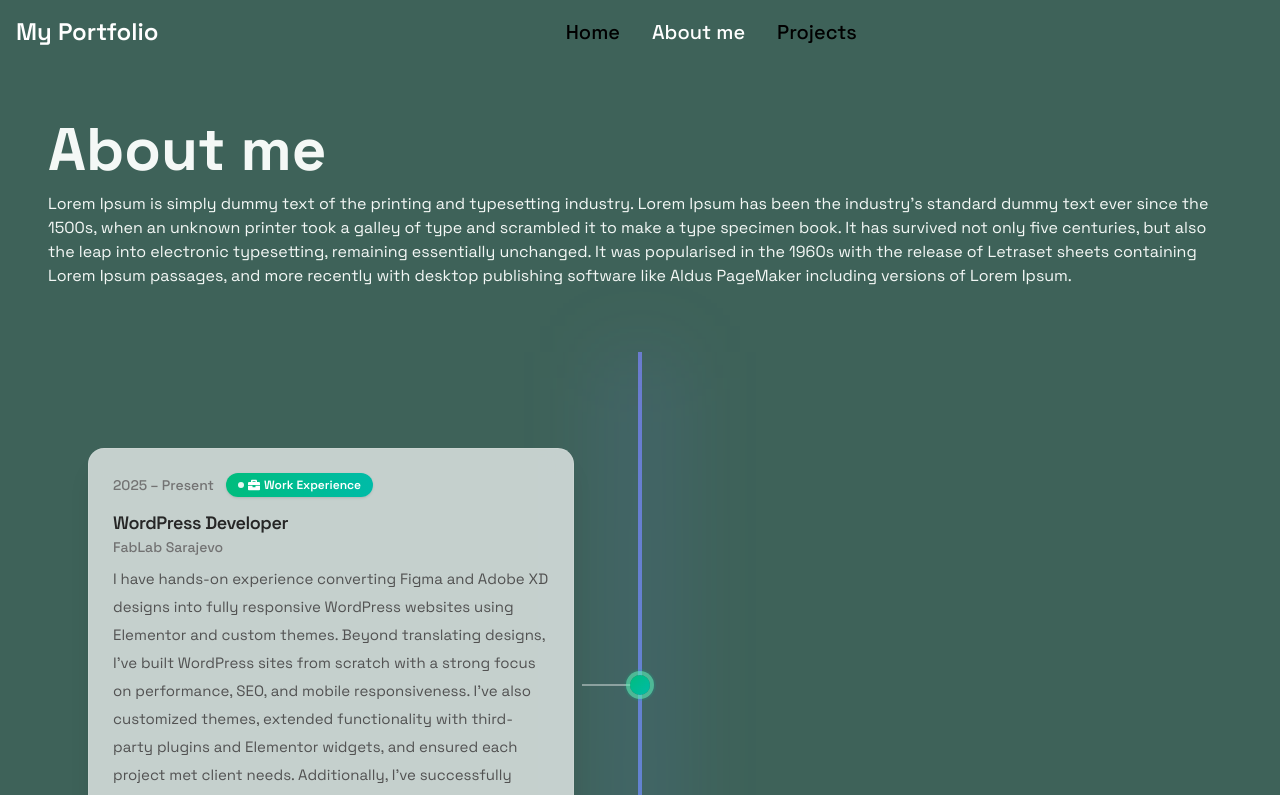
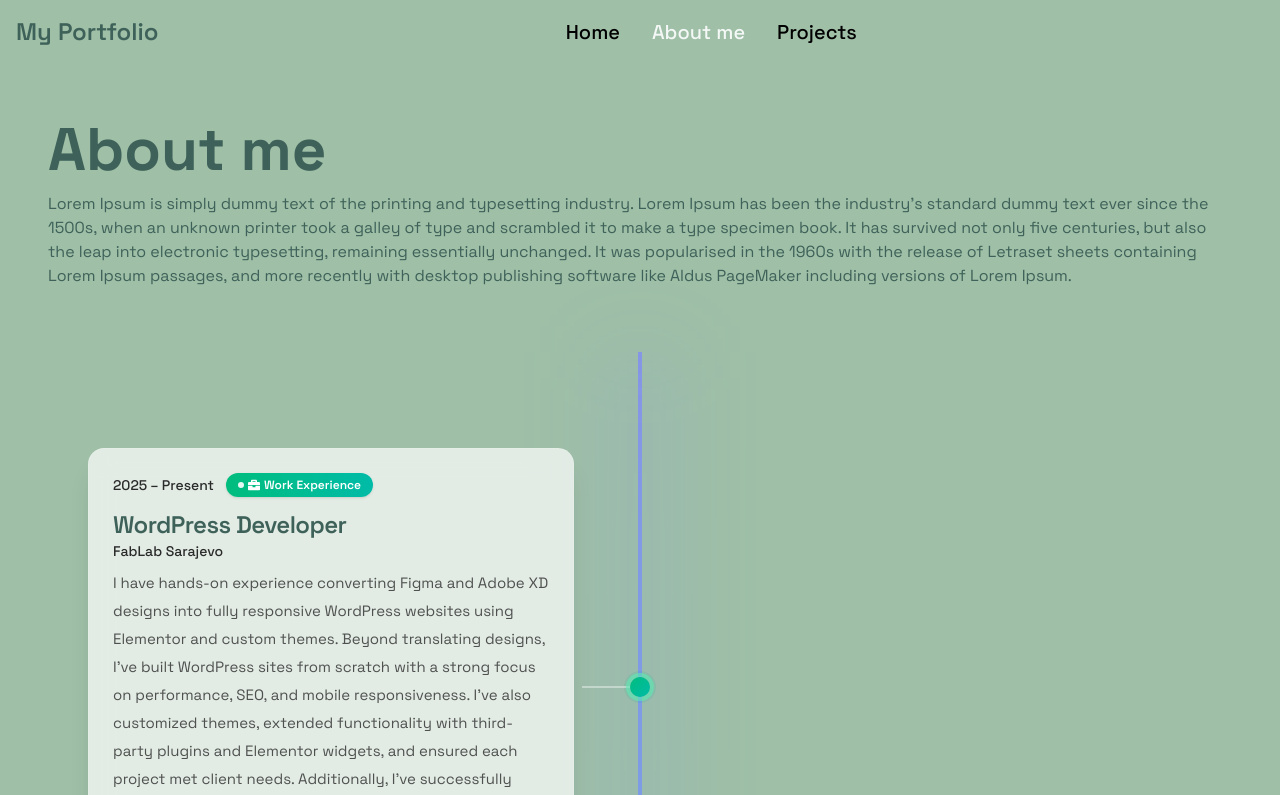
Before and after one commit to TarikKarahodzic/portfolio-website, a Next.js app: page /about in a window 1280 px wide. Shown: the top 795 px of the page. Built offline with nearby package versions, Linux system fonts and the light colour scheme.

Commit message:
Changed design across the site

```diff
--- a/app/about/page.tsx
+++ b/app/about/page.tsx
@@ -4,11 +4,15 @@ import { FaReact, FaWordpress, FaGithub, FaGraduationCap, FaBriefcase } from "re
 import { SiNextdotjs, SiTailwindcss, SiSupabase, SiTypescript, SiPython } from "react-icons/si";
 import { MdVolunteerActivism } from "react-icons/md";
 
-const tagStyles: Record<
-  string,
-  { grad: string; text: string; ring: string; icon: JSX.Element }
-> = {
-  "Education": {
+type TagStyle = {
+  grad: string;
+  text: string;
+  ring: string;
+  icon: JSX.Element;
+};
+
+const tagStyles: Record<string, TagStyle> = {
+  Education: {
     grad: "from-sky-500 to-indigo-500",
     text: "text-sky-900",
     ring: "ring-sky-300/60",
@@ -20,25 +24,25 @@ const tagStyles: Record<
     ring: "ring-emerald-300/60",
     icon: <FaBriefcase />,
   },
-  "Volunteering": {
+  Volunteering: {
     grad: "from-amber-500 to-orange-500",
     text: "text-amber-900",
     ring: "ring-amber-300/60",
     icon: <MdVolunteerActivism />,
   },
-}
+};
 
 export default function Page() {
   return (
     <main>
       <section className="md:px-6">
         <div className="mx-auto max-w-7xl pt-30 pb-16">
-          <h1 className="text-6xl px-6 font-bold pb-3 text-primary">About me</h1>
-          <p className="text-base px-6 text-primary">Lorem Ipsum is simply dummy text of the printing and typesetting industry. Lorem Ipsum has been the industry&apos;s standard dummy text ever since the 1500s, when an unknown printer took a galley of type and scrambled it to make a type specimen book. It has survived not only five centuries, but also the leap into electronic typesetting, remaining essentially unchanged. It was popularised in the 1960s with the release of Letraset sheets containing Lorem Ipsum passages, and more recently with desktop publishing software like Aldus PageMaker including versions of Lorem Ipsum.</p>
+          <h1 className="text-6xl px-6 font-bold pb-3 text-moss">About me</h1>
+          <p className="text-base px-6 text-moss">Lorem Ipsum is simply dummy text of the printing and typesetting industry. Lorem Ipsum has been the industry&apos;s standard dummy text ever since the 1500s, when an unknown printer took a galley of type and scrambled it to make a type specimen book. It has survived not only five centuries, but also the leap into electronic typesetting, remaining essentially unchanged. It was popularised in the 1960s with the release of Letraset sheets containing Lorem Ipsum passages, and more recently with desktop publishing software like Aldus PageMaker including versions of Lorem Ipsum.</p>
         </div>
       </section>
 
-      <section className="relative mx-auto max-w-6xl px-6 py-24">
+      <section className="relative mx-auto max-w-6xl px-6 py-24 pb-6">
         {/* Center gradient line */}
         <div
           aria-hidden
@@ -53,7 +57,7 @@ export default function Page() {
         <ol className="space-y-24">
           {events.map((e, i) => {
             const isLeft = i % 2 === 0;
-            const color = tagStyles[e.tags] ?? { grad: "from-gray-400 to-gray-600", text: "text-gray-900", ring: "ring-gray-300/60" };
+            const color = tagStyles[e.tags] ?? { grad: "from-gray-400 to-gray-600", text: "text-gray-900", ring: "ring-gray-300/60", icon: <span className="inline-block h-2 w-2 rounded-full bg-white/90" /> };
 
             return (
               <li key={`${e.title}-${i}`} className="relative">
@@ -66,7 +70,7 @@ export default function Page() {
                   >
                     {/* Year + Tag */}
                     <div className="mb-3 flex items-center gap-3">
-                      <time className="text-sm font-medium text-neutral-500 dark:text-neutral-400">
+                      <time className="text-sm font-medium text-charcoal">
                         {e.start_year}
                         {e.end_year && e.end_year !== e.start_year ? ` – ${e.end_year}` : !e.end_year ? " – Present" : ""}
                       </time>
@@ -82,15 +86,15 @@ export default function Page() {
                       </span>
                     </div>
 
-                    <h3 className="text-lg font-semibold tracking-tight text-neutral-800 dark:text-white">
+                    <h3 className="text-2xl font-semibold tracking-tight text-moss dark:moss">
                       {e.title}
                     </h3>
 
-                    <p className="text-sm font-medium text-neutral-500 dark:text-neutral-400">
+                    <p className="text-sm font-medium text-charcoal">
                       {e.org}
                     </p>
 
-                    <p className="mt-2 text-[15px] leading-7 text-neutral-600 dark:text-neutral-300">
+                    <p className="mt-2 text-[15px] leading-7 text-charcoal/80">
                       {e.description}
                     </p>
 
@@ -120,8 +124,8 @@ export default function Page() {
         </ol>
       </section>
 
-      <section className="py-20 px-6 text-center">
-        <h2 className="text-4xl font-bold text-primary mb-8">Skills & Tools</h2>
+      <section className="py-20 px-6 text-center bg-primary">
+        <h2 className="text-4xl font-bold text-moss mb-8">Skills & Tools</h2>
         <div className="grid grid-cols-2 md:grid-cols-4 gap-6 justify-center items-center">
           {[
             { icon: <FaReact />, color: 'text-sky-500', label: 'React' },
@@ -134,17 +138,17 @@ export default function Page() {
           ].map((tool, i) => (
             <div
               key={i}
-              className={`backdrop-blur-lg bg-white/10 dark:bg-white/5 border border-white/20 rounded-xl p-4 flex flex-col items-center transition transform hover:-translate-y-1 hover:shadow-lg`}
+              className={`backdrop-blur-lg bg-moss border border-white/20 rounded-xl p-4 flex flex-col items-center transition transform hover:-translate-y-1 hover:shadow-lg`}
             >
               <div className={`text-4xl ${tool.color}`}>{tool.icon}</div>
-              <p className="mt-2 text-sm font-medium text-white/80">{tool.label}</p>
+              <p className="mt-2 text-sm font-medium text-primary">{tool.label}</p>
             </div>
           ))}
         </div>
       </section>
 
       <section className="py-20 text-center">
-        <h2 className="text-4xl font-bold text-primary mb-8">Languages</h2>
+        <h2 className="text-4xl font-bold text-moss mb-8">Languages</h2>
         <div className="flex justify-center gap-6 flex-wrap">
           {[
             { label: "Bosnian – Native" },
@@ -153,7 +157,7 @@ export default function Page() {
           ].map((lang, i) => (
             <span
               key={i}
-              className="bg-primary/10 backdrop-blur-md border border-white/20 text-white/90 px-5 py-3 rounded-xl flex items-center gap-2 text-lg font-semibold transition hover:-translate-y-1 hover:shadow-lg"
+              className="bg-moss backdrop-blur-md border border-white/20 text-white/90 px-5 py-3 rounded-xl flex items-center gap-2 text-lg font-semibold transition hover:-translate-y-1 hover:shadow-lg"
             >
               {lang.label}
             </span>
--- a/app/globals.css
+++ b/app/globals.css
@@ -1,10 +1,10 @@
 @import "tailwindcss";
 
 :root {
-  --background: #3E6259;
+  --background: #9FBFA7;
   --foreground: #ededed;
 }
-
+/* 3E6259 */
 @theme inline {
   --color-primary: #F4F8F6;
   --color-moss: #3E6259;
@@ -18,7 +18,7 @@
 
 @media (prefers-color-scheme: dark) {
   :root {
-    --background: #3E6259;
+    --background: #9FBFA7;
     --foreground: #ededed;
   }
 }
@@ -29,8 +29,8 @@ body {
 }
 
 .btn-primary {
-  background-color: var(--color-primary);
-  color: var(--background);
+  background-color: var(--color-moss);
+  color: var(--color-primary);
   border: none;
   font-weight: 600;
   cursor: pointer;
@@ -45,8 +45,8 @@ body {
 
 .btn-secondary {
   background-color: transparent;
-  color: var(--color-accent);
-  border: 2px solid var(--color-accent);
+  color: var(--color-moss);
+  border: 2px solid var(--color-moss);
   padding: 0.75em 1.5em;
   font-weight: 500;
   cursor: pointer;
@@ -57,6 +57,7 @@ body {
 .btn-secondary:focus {
   background-color: var(--color-accent);
   color: var(--color-primary);
+  border-color: var(--color-primary);
   /* Your dark background */
 }
 
--- a/app/page.tsx
+++ b/app/page.tsx
@@ -24,8 +24,8 @@ export default function Home() {
   return (
     <main>
       <section className="h-screen flex flex-col justify-center items-center text-center px-5">
-        <h1 className="text-5xl font-bold text-primary">Hi, I’m Tarik Karahodzic</h1>
-        <p className="mt-2 text-xl text-primary">
+        <h1 className="text-5xl font-bold text-moss">Hi, I’m Tarik Karahodzic</h1>
+        <p className="mt-2 text-xl text-moss">
           Software Engineer building responsive web apps with React, Next.js & WordPress.
         </p>
         <div className="mt-6 flex gap-4">
@@ -63,7 +63,7 @@ export default function Home() {
       </section>
 
       <section className="py-30 text-center">
-        <h2 className="text-5xl font-bold mb-22 text-primary px-2">
+        <h2 className="text-5xl font-bold mb-22 text-moss px-2">
           Featured Projects
         </h2>
 
@@ -93,9 +93,9 @@ export default function Home() {
             href="/projects"
             className="
             inline-block px-6 py-3 rounded-full font-bold
-            bg-accent text-primary
+            bg-moss text-primary
             shadow transition duration-300 ease-in-out
-            hover:text-primary
+            hover:bg-primary hover:text-moss
           "
           >
             See All Projects
--- a/components/FeaturedProjectCard.tsx
+++ b/components/FeaturedProjectCard.tsx
@@ -1,8 +1,7 @@
-// components/FeaturedProjectCard.tsx
 'use client';
 
 import Link from "next/link";
-import Image from "next/image"; // ✅ import Next.js Image
+import Image from "next/image";
 import React from "react";
 
 type FeaturedProjectCardProps = {
@@ -18,7 +17,7 @@ export default function FeaturedProjectCard({ title, desc, image, link }: Featur
       href={link}
       className="
         group block rounded-xl overflow-hidden
-        bg-accent
+        bg-moss
         shadow transition
         hover:shadow-lg
       "
@@ -36,10 +35,10 @@ export default function FeaturedProjectCard({ title, desc, image, link }: Featur
         />
       </div>
       <div className="p-4">
-        <h3 className="text-xl font-semibold text-black">
+        <h3 className="text-xl font-semibold text-primary">
           {title}
         </h3>
-        <p className="text-charcoal">{desc}</p>
+        <p className="text-accent">{desc}</p>
       </div>
     </Link>
   );
--- a/components/Navbar.tsx
+++ b/components/Navbar.tsx
@@ -13,7 +13,7 @@ export default function Navbar() {
       <div className="max-w-screen-xl flex flex-wrap items-center justify-between mx-auto p-4">
 
         <Link href="/" className="flex items-center space-x-3 rtl:space-x-reverse">
-          <span className="self-center text-2xl font-semibold whitespace-nowrap text-white">My Portfolio</span>
+          <span className="self-center text-2xl font-semibold whitespace-nowrap text-moss">My Portfolio</span>
         </Link>
 
         <div className="flex md:order-2 space-x-3 rtl:space-x-reverse">
@@ -40,8 +40,8 @@ export default function Navbar() {
               <Link
                 href="/"
                 className={`block py-2 px-3 rounded md:p-0 text-xl ${pathname === "/"
-                  ? "text-accent md:bg-transparent"
-                  : "hover:bg-accent md:hover:bg-transparent dark:text-white dark:hover:text-accent"
+                  ? "text-primary md:bg-transparent"
+                  : "hover:bg-primary md:hover:bg-transparent dark:text-moss dark:hover:text-primary"
                   }`}
               >
                 Home
@@ -51,8 +51,8 @@ export default function Navbar() {
               <Link
                 href="/about"
                 className={`block py-2 px-3 rounded md:p-0 text-xl ${pathname === "/about"
-                  ? "text-white md:bg-transparent"
-                  : "hover:bg-accent md:hover:bg-transparent dark:text-white dark:hover:text-accent"
+                  ? "text-primary md:bg-transparent"
+                  : "hover:bg-primary md:hover:bg-transparent dark:text-moss dark:hover:text-primary"
                   }`}
               >
                 About me
@@ -62,8 +62,8 @@ export default function Navbar() {
               <Link
                 href="/projects"
                 className={`block py-2 px-3 rounded md:p-0 text-xl ${pathname === "/projects"
-                  ? "text-white md:bg-transparent"
-                  : "hover:bg-accent md:hover:bg-transparent dark:text-white dark:hover:text-accent"
+                  ? "text-primary md:bg-transparent"
+                  : "hover:bg-primary md:hover:bg-transparent dark:text-moss dark:hover:text-primary"
                   }`}
               >
                 Projects
```
